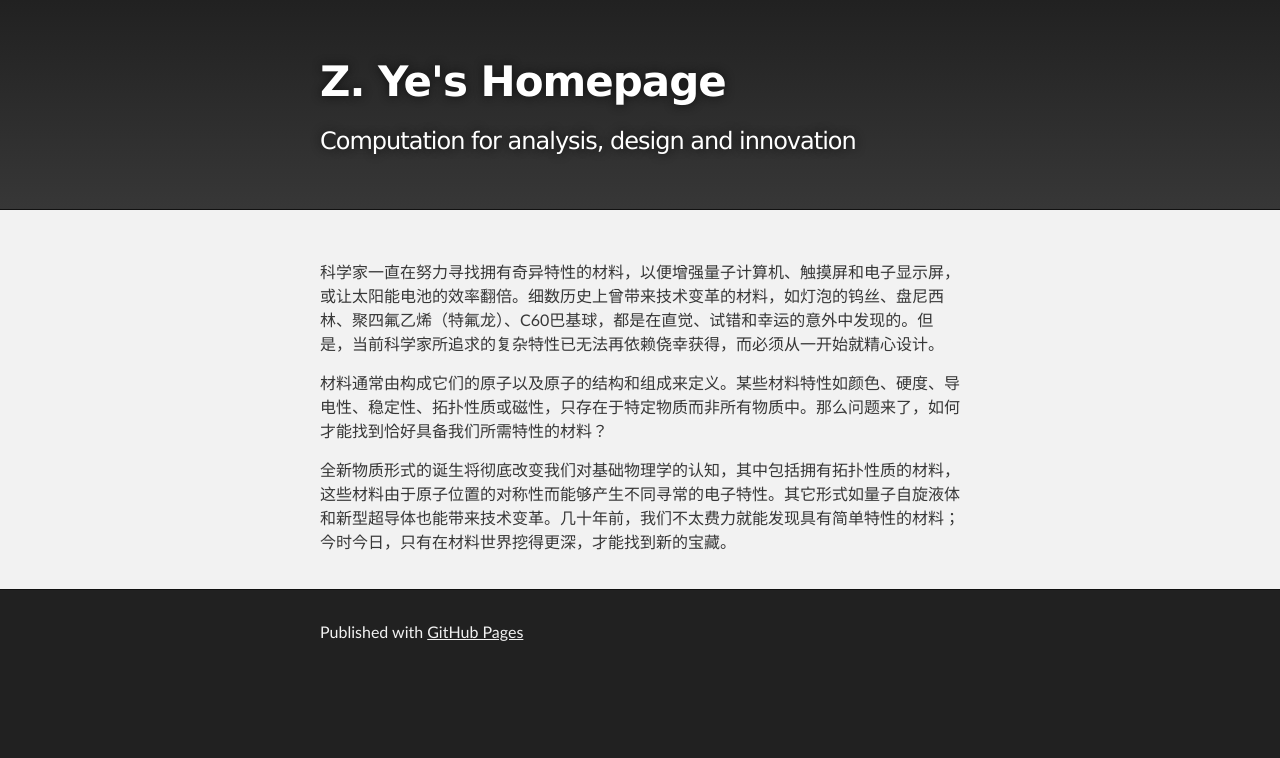
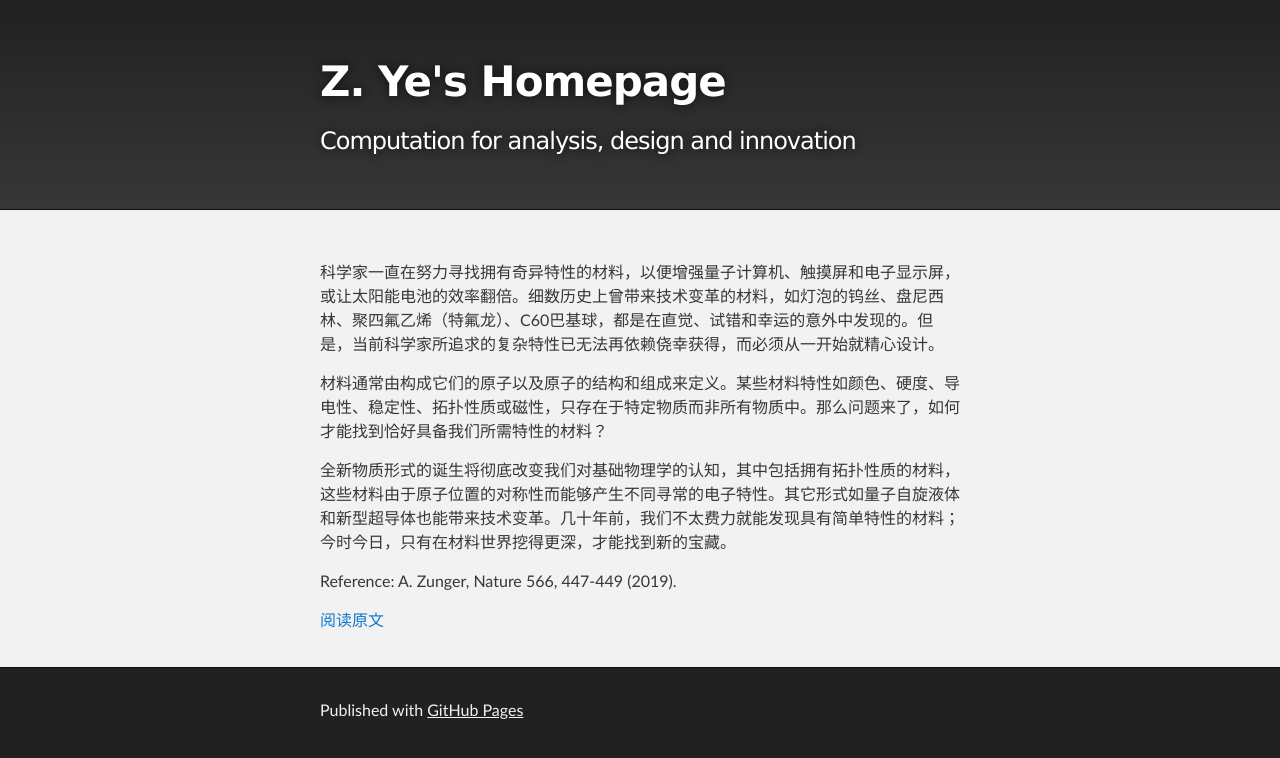
Before and after one commit to yyyu200/yyyu200.github.io, a Jekyll site: the page built from invdes.md, in a window 1280 px wide. Shown: the top 758 px of the page. Built offline with Jekyll 4.4.1, drawn with Linux system fonts in a browser that asks for light colours; comment, search, counter and statistics services are not loaded.

Commit message:
modify at20190529-11:04:20-aliyun

```diff
--- a/invdes.md
+++ b/invdes.md
@@ -9,3 +9,7 @@ published: true
 材料通常由构成它们的原子以及原子的结构和组成来定义。某些材料特性如颜色、硬度、导电性、稳定性、拓扑性质或磁性，只存在于特定物质而非所有物质中。那么问题来了，如何才能找到恰好具备我们所需特性的材料？
 
 全新物质形式的诞生将彻底改变我们对基础物理学的认知，其中包括拥有拓扑性质的材料，这些材料由于原子位置的对称性而能够产生不同寻常的电子特性。其它形式如量子自旋液体和新型超导体也能带来技术变革。几十年前，我们不太费力就能发现具有简单特性的材料；今时今日，只有在材料世界挖得更深，才能找到新的宝藏。
+
+Reference: A. Zunger, Nature 566, 447-449 (2019).
+
+[阅读原文](https://www.nature.com/articles/d41586-019-00676-y)
```
